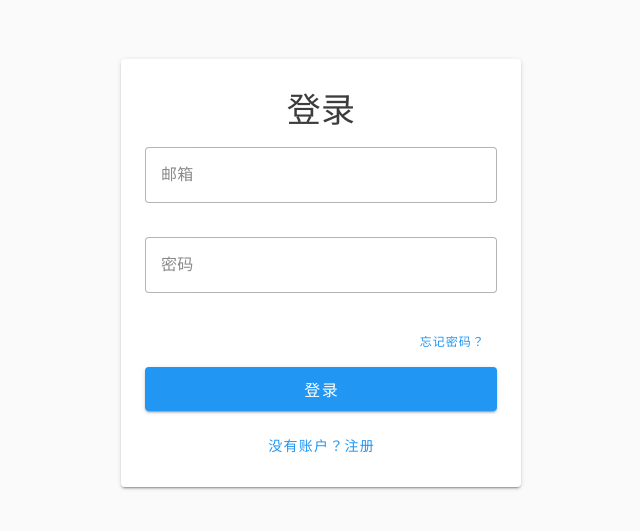
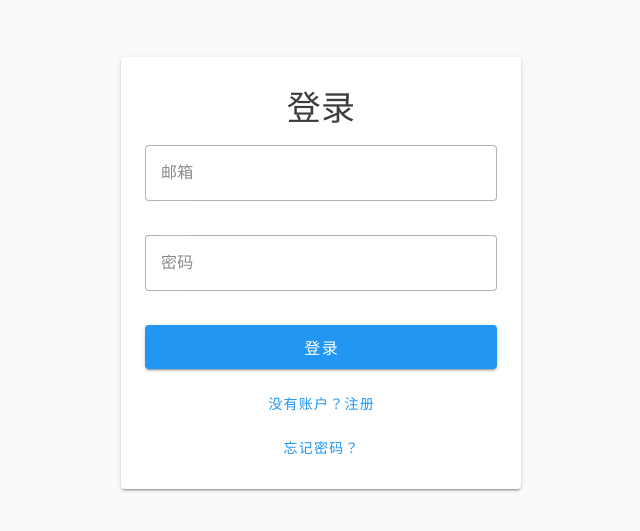
Before and after one commit to Frederick-S/minimoney, a Vue app: page /#/login in a window 1280 px wide. Shown: the part 127-658 px from the top of the page, without its empty margins (319-959 px from the left). Built offline with nearby package versions, Linux system fonts and the light colour scheme.

Commit message:
Move 'Forgot Password' link below toggle button
Relocated the 'Forgot Password' link in the login form from above the submit button to below the account toggle button for improved UI consistency.

```diff
--- a/src/components/Auth.vue
+++ b/src/components/Auth.vue
@@ -77,18 +77,6 @@
                 class="mb-4"
               />
 
-              <!-- Forgot Password Link -->
-              <div v-if="isLogin" class="text-right mb-3">
-                <v-btn
-                  variant="text"
-                  color="primary"
-                  size="small"
-                  @click="showForgotPassword"
-                >
-                  忘记密码？
-                </v-btn>
-              </div>
-
               <v-btn
                 type="submit"
                 color="primary"
@@ -107,6 +95,17 @@
                   @click="toggleMode"
                 >
                   {{ isLogin ? '没有账户？注册' : '已有账户？登录' }}
+                </v-btn>
+              </div>
+
+              <!-- Forgot Password Link (below toggle button) -->
+              <div v-if="isLogin" class="text-center mt-2">
+                <v-btn
+                  variant="text"
+                  color="primary"
+                  @click="showForgotPassword"
+                >
+                  忘记密码？
                 </v-btn>
               </div>
             </v-form>
```
